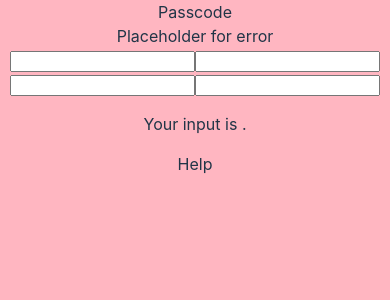
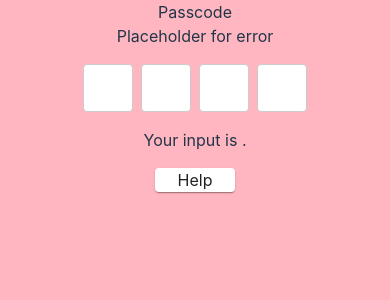
Before and after one commit to SAUMILDHANKAR/jeannies-chingu, a React (Vite) app: page / in a window 390 px wide. Shown: the top 300 px of the page. Built offline with nearby package versions, Linux system fonts and the light colour scheme.

Commit message:
chatgpt teaches me breakpoints :(

```diff
--- a/src/components/Passcode.tsx
+++ b/src/components/Passcode.tsx
@@ -2,6 +2,8 @@
 import { useState, useRef } from 'react'
 /* For evaluators, even after a few hours of doc search, I could not build navigation so used copilot again */
 import { useNavigate } from "react-router-dom";
+import { Box, Card } from '@mui/material';
+import useBreakpoints from "../hooks/useBreakpoints";
 
 export default function Passcode() {
   const [arrayValue, setArrayValue] = useState<(string | number)[]>([
@@ -14,6 +16,7 @@ export default function Passcode() {
   const [finVal, setFinVal] = useState("");
   const inputRefs = useRef<Array<HTMLInputElement> | []>([]);
   const navigate = useNavigate();
+  const { isMobile } = useBreakpoints();
 
   const onKeyDown = (e: React.KeyboardEvent<HTMLInputElement>) => {
   const keyCode: (any) = e.key;
@@ -56,40 +59,72 @@ export default function Passcode() {
 
       <div>Passcode</div>
       <div>Placeholder for error</div>
-
+      {/*For evaluators: After a few hours of reading the docs, I could not make input width smaller, so used ChatGPT to replace with boxes, also din't know abt mx: 'auto', again ChatGPT*/}
+      <Box
+        sx={{
+            display: 'flex',
+            justifyContent: 'center',
+            gap: 1,
+            mt: 2,
+        }}
+        >
         {arrayValue.map((value: string | number, index: number) => (
-        <input
+            <Box
             key={`index-${index}`}
-          ref={(el) => el && (inputRefs.current[index] = el)}
+            component="input"
+            ref={(el: HTMLInputElement | null) => {
+                if (el) inputRefs.current[index] = el;
+            }}
             inputMode="numeric"
-          pattern="\d{1}"
+            pattern="\\d{1}"
             maxLength={1}
             type="text"
             value={String(value)}
-          onChange={(e) => onChange(e, index)}
-          onKeyUp={(e) => onKeyUp(e, index)}
-          onKeyDown={(e) => onKeyDown(e)}
-          onFocus={(e) => onFocus(e, index)}
-		  onInput={(e) => {
+            onChange={(e: React.ChangeEvent<HTMLInputElement>) => onChange(e, index)}
+            onKeyUp={(e: React.KeyboardEvent<HTMLInputElement>) => onKeyUp(e, index)}
+            onKeyDown={(e: React.KeyboardEvent<HTMLInputElement>) => onKeyDown(e)}
+            onFocus={(e: React.FocusEvent<HTMLInputElement>) => onFocus(e, index)}
+            onInput={(e: React.FormEvent<HTMLInputElement>) => {
                 const val = e.currentTarget.value;
                 console.log(val);
-			//const finVal = concat();
 
                 const newVal = finVal + val;
                 setFinVal(newVal);
+
                 console.log(finVal);
                 console.log(newVal);
-			//setArrayValue(val);
-			if (newVal === "2222") {
-			  navigate("/Dashboard");
+
+                if (newVal === '2222') {
+                navigate('/Dashboard');
                 }
             }}
-		  //href="/Dashboard"
-
+            sx={{
+                width: { xs: 44, sm: 48, md: 56 },
+                height: { xs: 44, sm: 48, md: 56 },
+                textAlign: 'center',
+                fontSize: { xs: 20, sm: 22, md: 24 },
+                border: '1px solid #ccc',
+                borderRadius: 1,
+                bgcolor: 'white',
+                color: 'black',
+                outline: 'none',
+                '&:focus': {
+                borderColor: 'primary.main',
+                boxShadow: (theme) => `0 0 0 2px ${theme.palette.primary.main}33`,
+                },
+            }}
             />
         ))}
+      </Box>
+
       {<p>Your input is {arrayValue}.</p>}
-	  <div>Help</div>
+      <Card
+      sx={{
+                width: isMobile ? '80px' : '160px',
+                mx: 'auto',
+                textAlign: 'center',
+      }}
+      >Help</Card>
 
     </>
   );
--- /dev/null
+++ b/src/hooks/useBreakpoints.ts
@@ -0,0 +1,9 @@
+import { useMediaQuery, useTheme } from "@mui/material";
+
+export default function useBreakpoints() {
+  const theme = useTheme();
+  return {
+    isMobile: useMediaQuery(theme.breakpoints.down("md"), { noSsr: true }),
+    isDesktop: useMediaQuery(theme.breakpoints.up("md"), { noSsr: true }),
+  };
+}
--- a/src/pages/Dashboard.tsx
+++ b/src/pages/Dashboard.tsx
@@ -1,13 +1,19 @@
 import React from 'react';
 import { Box, Typography } from '@mui/material';
+import useBreakpoints from "../hooks/useBreakpoints";
 
 const Dashboard: React.FC = () => {
+
+  const { isMobile } = useBreakpoints();
+
   return (
     <Box
       sx={{
-        width: '100%',
+        width: { sm: "300px", md: "100%" },
+        //width: {isMobile ? '50%' : '100%'},
+        //rows={isMobile ? '50%' : '100%'}
         height: '100vh',
-        bgcolor: '#fff',
+        bgcolor: 'lightpink',
         display: 'flex',
         justifyContent: 'center',
         alignItems: 'center',
@@ -15,6 +21,10 @@ const Dashboard: React.FC = () => {
     >
       <Typography
         variant="h3"
+        sx={{
+	  color: isMobile ? 'blue' : 'white',
+        }}
+        /*variant={isMobile ? "h5" : "h1"}*/
 		/*For eveluators: didn't get no overload error through TS docs but Copilot helped me understand illegal params in Typography would mean that*/
         /*fontWeight={600}*/
         /*color="text.secondary"*/
```
Also changed, not shown: src/theme/breakpoints.ts (added, +11 -0 lines). Lines whose indentation alone changed are shown as unchanged.
